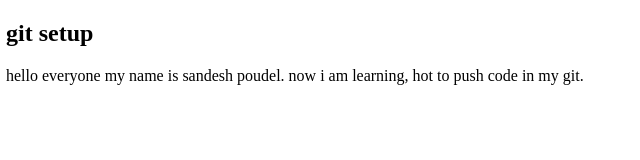
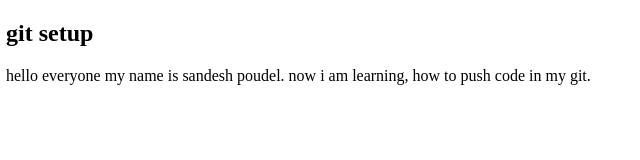
Before and after one commit to iamskr2002/example, a plain HTML site: page pull.html in a window 1280 px wide. Shown: the full height of the page, 2-642 px from the left. Drawn offline with Linux system fonts and the light colour scheme.

Commit message:
Update pull.html

```diff
--- a/pull.html
+++ b/pull.html
@@ -8,6 +8,6 @@
 </head>
 <body>
     <h2>git setup</h2>
-    <p> hello everyone my name is sandesh poudel. now i am learning, hot to push code in my git.</p>
+    <p> hello everyone my name is sandesh poudel. now i am learning, how to push code in my git.</p>
 </body>
 </html>
```
